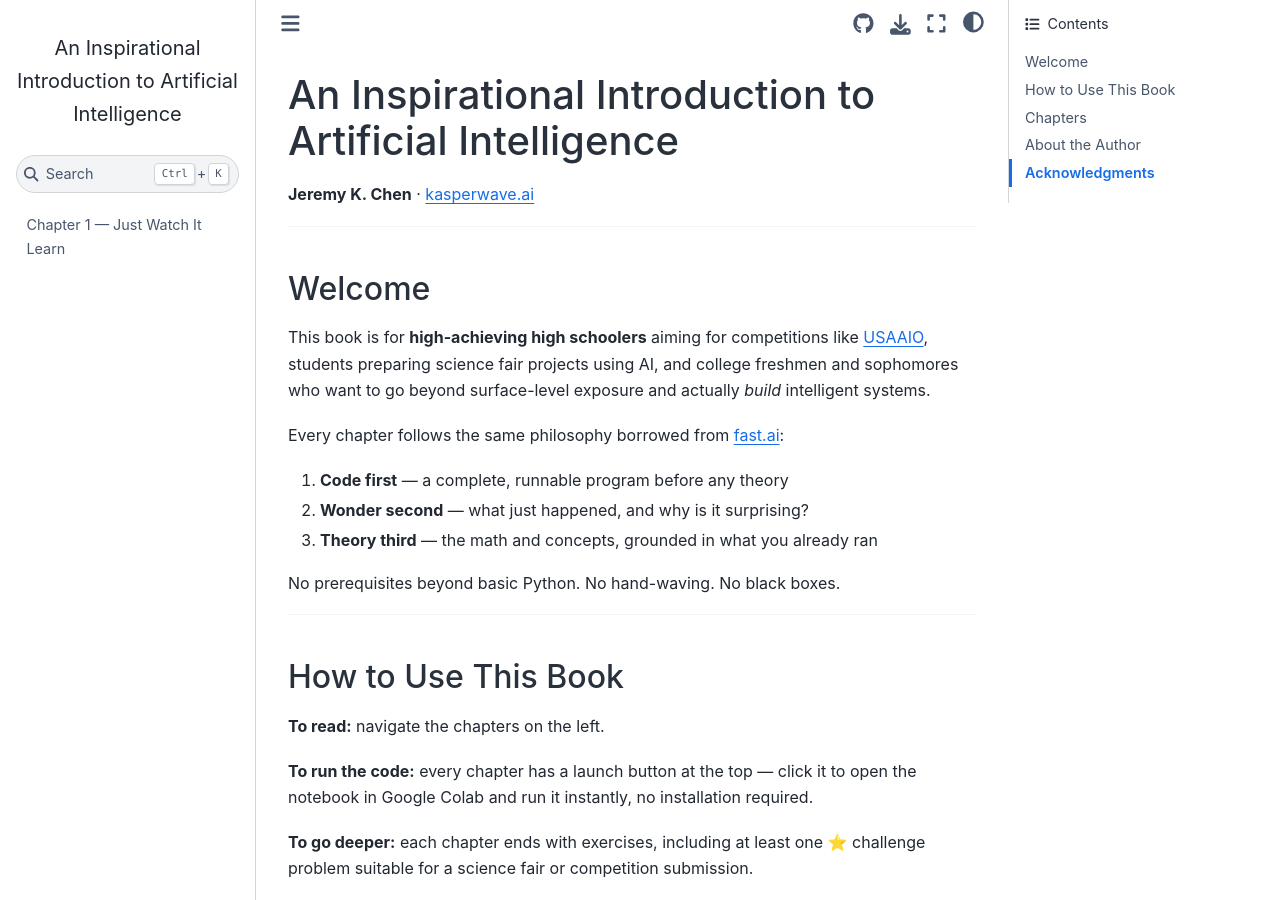
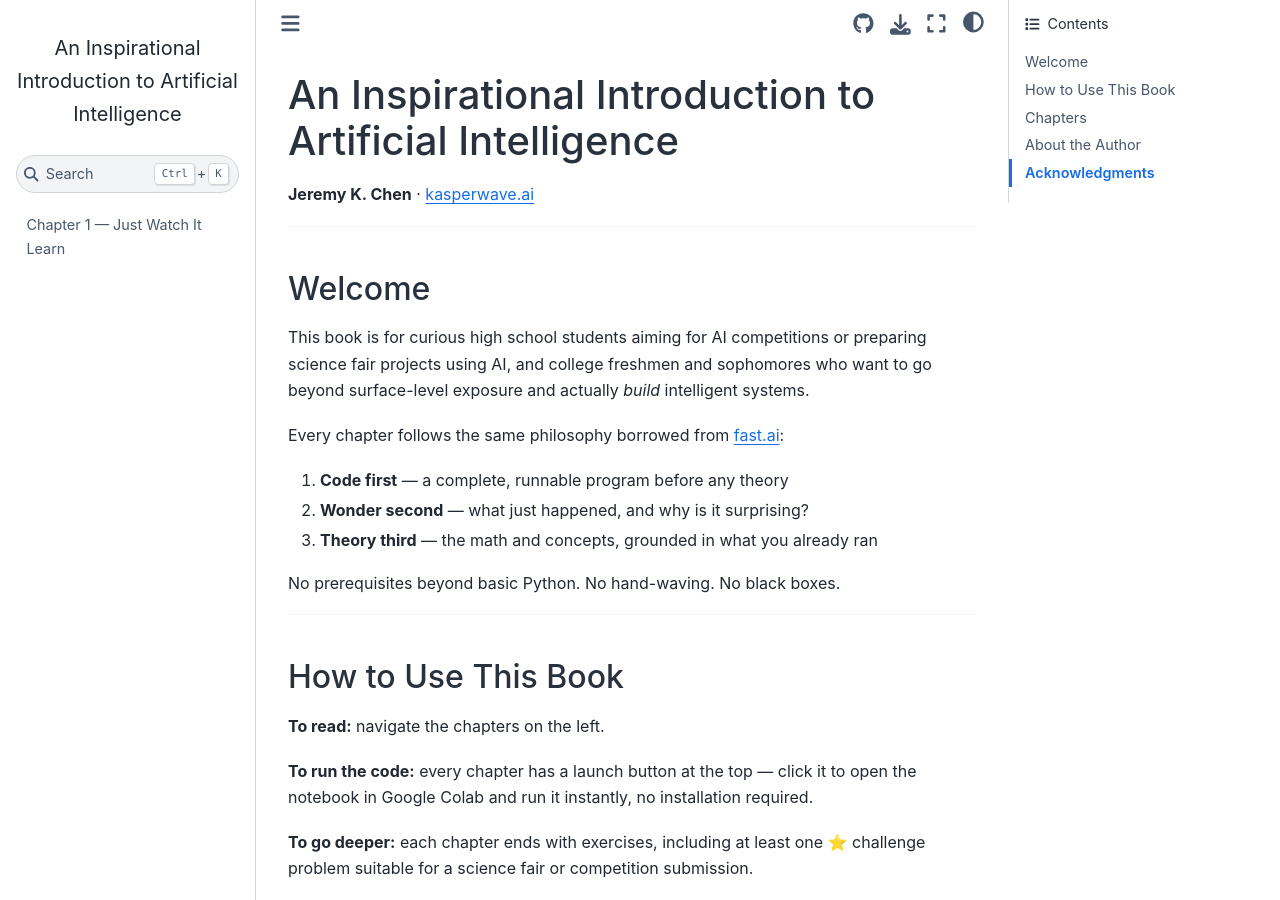
Before and after one commit to kasperwave-ai/inspirational-ai, a Jupyter Book: the page built from intro.md, in a window 1280 px wide and 900 px high. Built offline with Jupyter Book 1.0.4 settings and Sphinx 7.4.7 and the Sphinx Book theme 1.1.4, drawn with Linux system fonts in a browser that asks for light colours.

Commit message:
Update intro.md github page

```diff
--- a/intro.md
+++ b/intro.md
@@ -6,8 +6,8 @@
 
 ## Welcome
 
-This book is for **high-achieving high schoolers** aiming for competitions like
-[USAAIO](https://www.usaaio.org), students preparing science fair projects using AI,
+This book is for curious high school students aiming for AI competitions or
+preparing science fair projects using AI,
 and college freshmen and sophomores who want to go beyond surface-level exposure and
 actually *build* intelligent systems.
 
```
